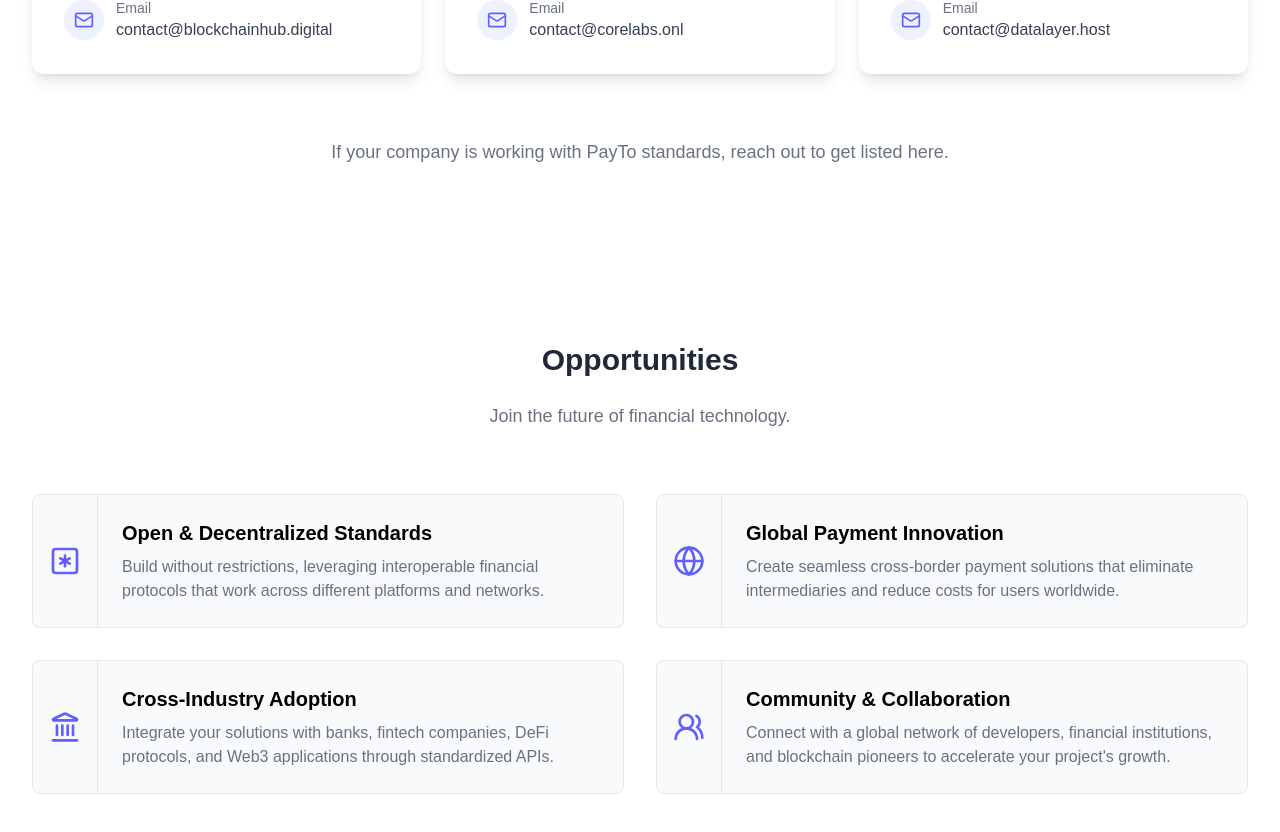
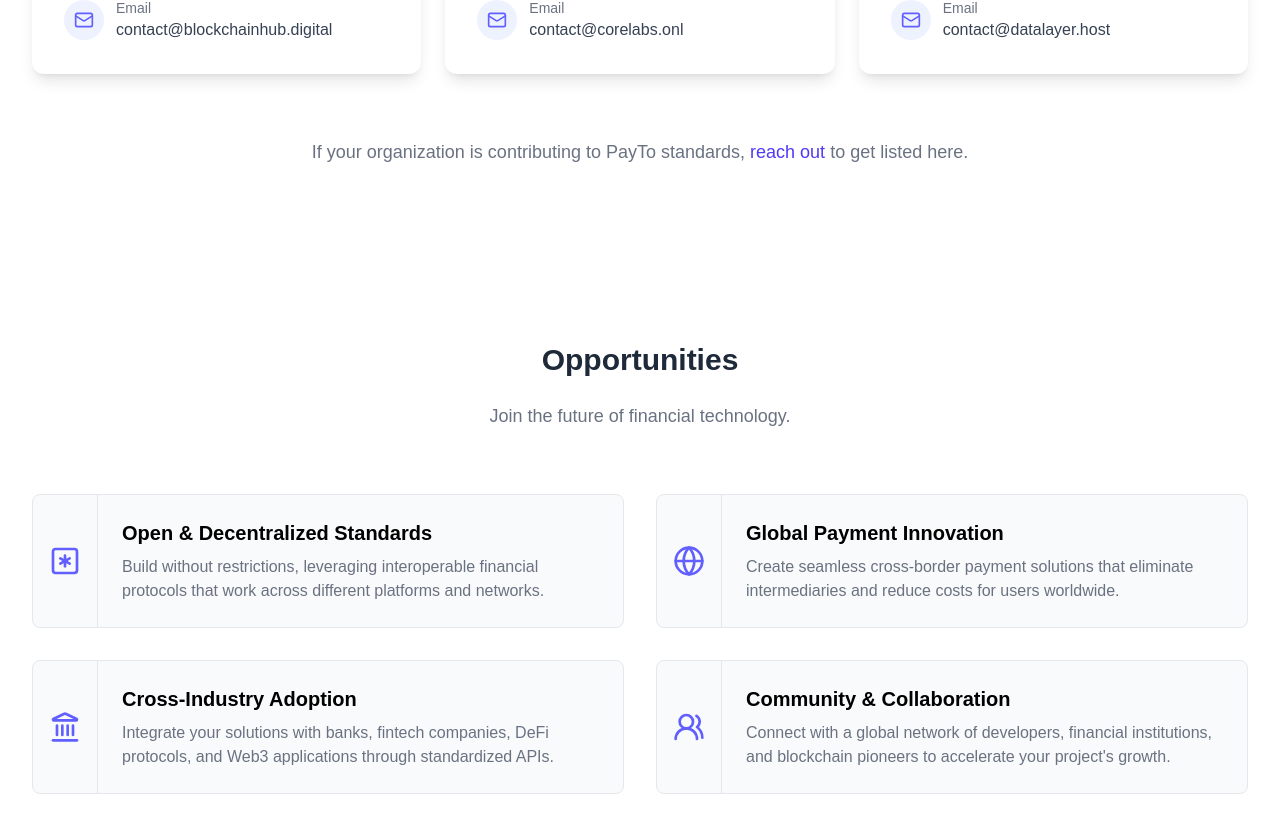
Before and after one commit to core-laboratories/paytoonl-web, a React app: page /developers in a window 1280 px wide. Shown: the part 1328-2160 px from the top of the page. Built offline with nearby package versions, Linux system fonts and the light colour scheme.

Commit message:
Enhances content and adds membership fee info
Updates the Organizations section with a contact link for listing and improves text clarity.

Adds a membership fee announcement to the Join Us page.

Removes an unnecessary style from InfoBlock.

```diff
--- a/src/Components/Developers/Organizations/Organizations.tsx
+++ b/src/Components/Developers/Organizations/Organizations.tsx
@@ -103,7 +103,14 @@ const Organizations = () => {
           ))}
         </div>
         <p className="mt-8 mb-12 lg:mt-16 mx-auto max-w-screen-md text-center text-gray-500 md:text-lg">
-          If your company is working with PayTo standards, reach out to get listed here.
+          If your organization is contributing to PayTo standards,{" "}
+          <a
+            href="mailto:contact@payto.onl?subject=Dev%20Application"
+            className="text-indigo-600 hover:text-indigo-700 transition-colors"
+          >
+            reach out
+          </a>{" "}
+          to get listed here.
         </p>
       </div>
     </div>
--- a/src/Components/InfoBlock/InfoBlock.tsx
+++ b/src/Components/InfoBlock/InfoBlock.tsx
@@ -12,7 +12,7 @@ export default function InfoBlock() {
               </div>
             </div>
 
-            <div className="md:pt-8">
+            <div>
               <a id="mission" />
               <h1 className="mb-4 text-center text-2xl font-bold text-gray-800 sm:text-3xl md:mb-6 md:text-left">Mission</h1>
 
--- a/src/Pages/JoinUs/JoinUs.tsx
+++ b/src/Pages/JoinUs/JoinUs.tsx
@@ -133,6 +133,12 @@ const JoinUs = () => {
             </div>
           ))}
 
+          <div className="col-span-1 sm:col-span-2 mt-4 mb-2">
+            <div className="bg-blue-50 border-l-4 border-blue-200 rounded px-4 py-2 text-sm text-gray-700">
+              <span className="font-medium">Membership fee:</span> €10,000 per year
+            </div>
+          </div>
+
           <div className="col-span-1 sm:col-span-2 mt-2">
             <button
               type="submit"
```
Also changed, not shown: public/static/images/hero.jpg.
